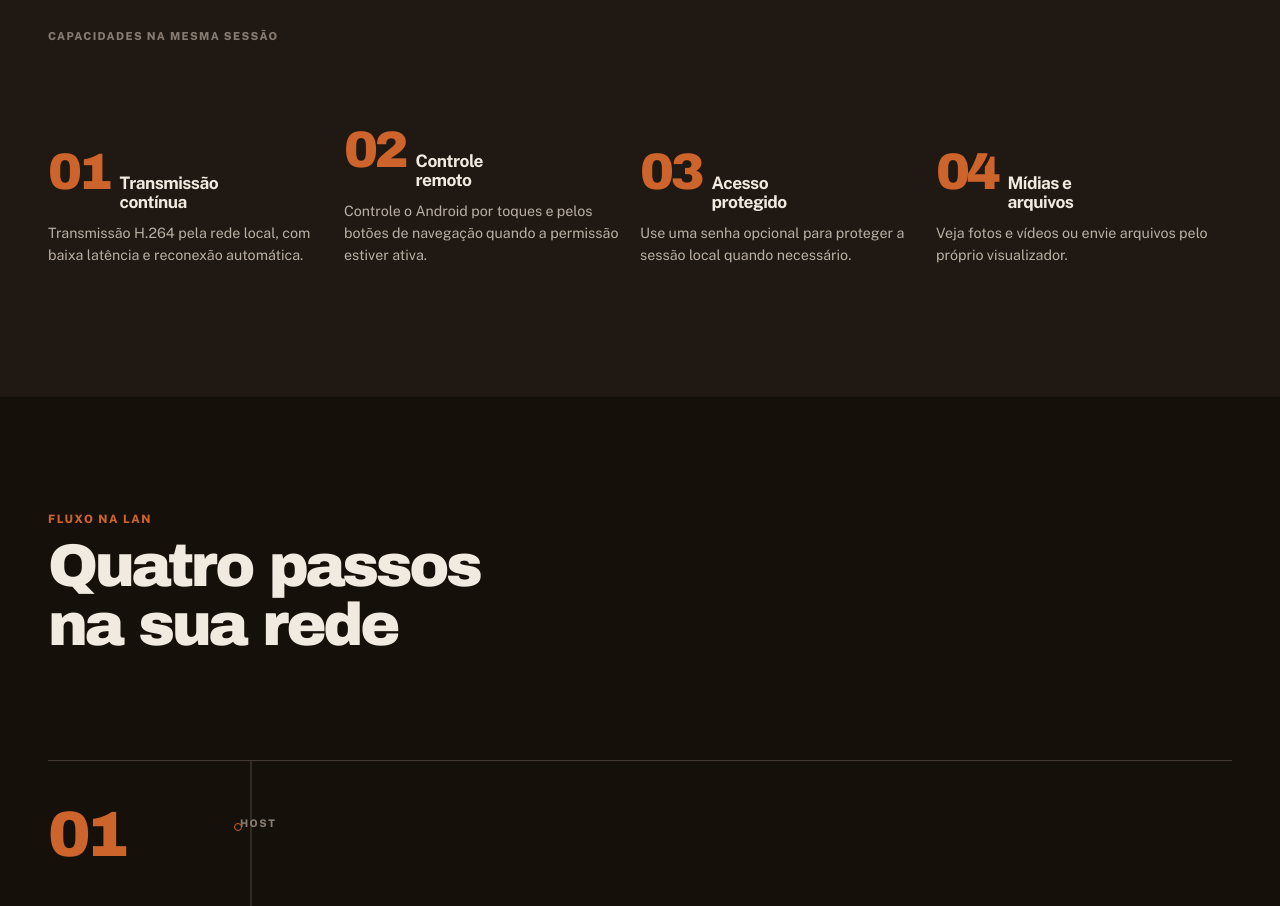
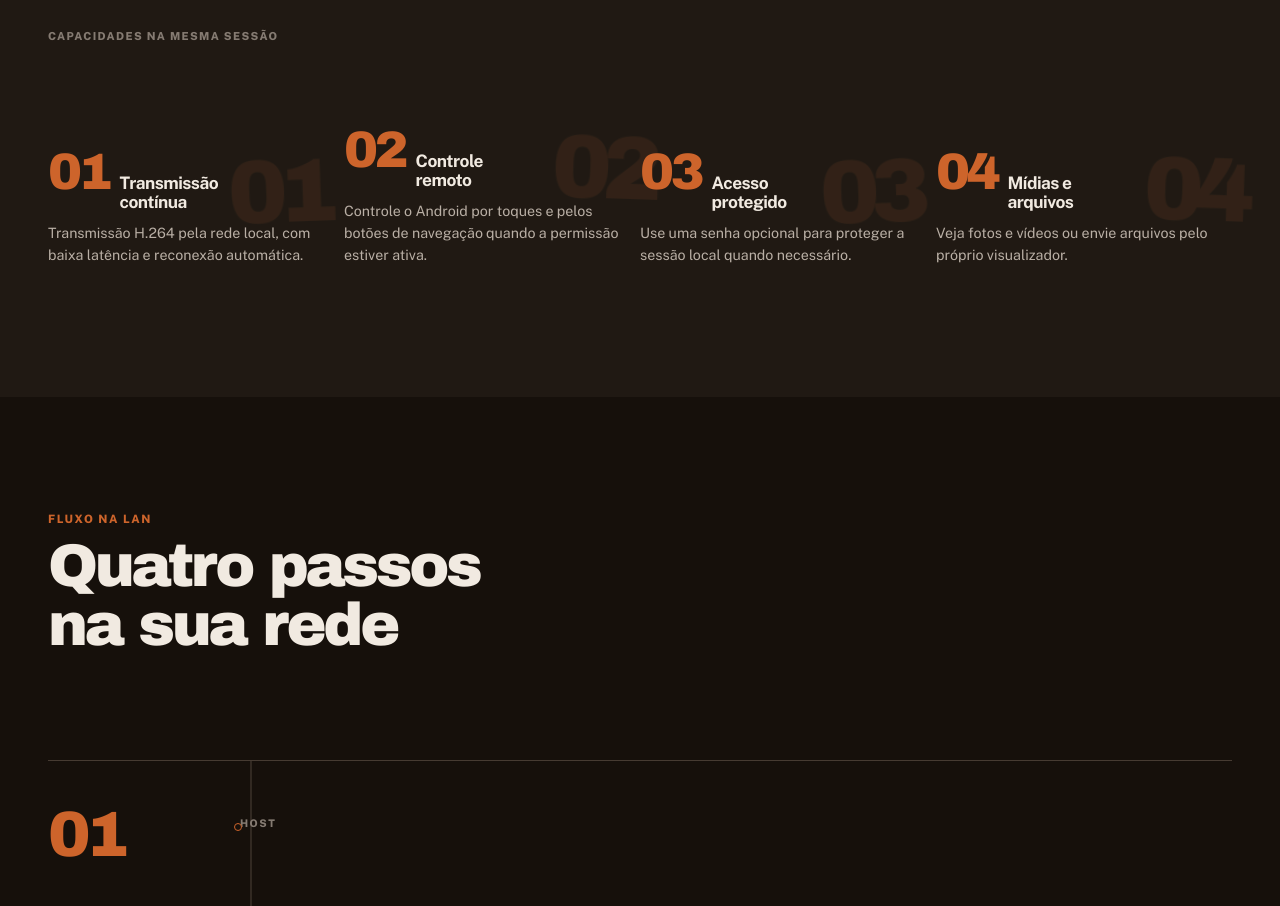
Before and after one commit to luingry/xsharect-landpage, a React (Vite) app: page / in a window 1280 px wide. Shown: the part 2160-3066 px from the top of the page. Built offline with nearby package versions, Linux system fonts and the light colour scheme.

Commit message:
fix: restore layered capability parallax

```diff
--- a/src/components/Showcase.css
+++ b/src/components/Showcase.css
@@ -150,10 +150,25 @@
   gap: 0.85rem;
   padding: 1.15rem 0;
 }
+.route-readout-mark {
+  position: absolute;
+  top: 0.35rem;
+  right: 0.15rem;
+  z-index: 0;
+  color: var(--accent);
+  font-family: var(--font-display);
+  font-size: clamp(3.5rem, 15vw, 5.2rem);
+  letter-spacing: -0.1em;
+  line-height: 0.8;
+  opacity: 0.12;
+  pointer-events: none;
+}
 .route-readout dt {
   display: grid;
   gap: 0.25rem;
   align-content: start;
+  position: relative;
+  z-index: 1;
 }
 .tap-number {
   color: var(--accent);
@@ -174,6 +189,8 @@
   color: var(--text-soft);
   font-size: 0.89rem;
   line-height: 1.55;
+  position: relative;
+  z-index: 1;
 }
 @media (min-width: 760px) {
   .signal-route {
@@ -236,6 +253,12 @@
     display: block;
     padding: 0;
     border: 0;
+  }
+  .route-readout-mark {
+    top: -0.5rem;
+    right: 0;
+    font-size: clamp(4.2rem, 7vw, 6.4rem);
+    opacity: 0.1;
   }
   .route-readout dt {
     display: flex;
@@ -310,6 +333,18 @@
       animation-timeline: view(block);
       animation-range: entry 8% exit 92%;
     }
+    .route-readout-01 .route-readout-mark,
+    .route-readout-03 .route-readout-mark {
+      animation: readout-mark-left linear both;
+      animation-timeline: view(block);
+      animation-range: entry 15% exit 88%;
+    }
+    .route-readout-02 .route-readout-mark,
+    .route-readout-04 .route-readout-mark {
+      animation: readout-mark-right linear both;
+      animation-timeline: view(block);
+      animation-range: entry 15% exit 88%;
+    }
   }
 }
 @keyframes technical-arc {
@@ -364,6 +399,22 @@
     transform: translate3d(0, 18px, 0);
   }
 }
+@keyframes readout-mark-left {
+  from {
+    transform: translate3d(-14px, 12px, 0) rotate(-2deg);
+  }
+  to {
+    transform: translate3d(14px, -12px, 0) rotate(2deg);
+  }
+}
+@keyframes readout-mark-right {
+  from {
+    transform: translate3d(14px, 10px, 0) rotate(2deg);
+  }
+  to {
+    transform: translate3d(-14px, -10px, 0) rotate(-2deg);
+  }
+}
 @media (max-width: 759px) and (prefers-reduced-motion: no-preference) {
   @supports (animation-timeline: view()) {
     .showcase::after {
@@ -377,6 +428,14 @@
     }
     .route-station-browser {
       animation-name: station-far-mobile;
+    }
+    .route-readout-01 .route-readout-mark,
+    .route-readout-03 .route-readout-mark {
+      animation-name: readout-mark-left-mobile;
+    }
+    .route-readout-02 .route-readout-mark,
+    .route-readout-04 .route-readout-mark {
+      animation-name: readout-mark-right-mobile;
     }
   }
 }
@@ -404,3 +463,19 @@
     transform: translate3d(0, 8px, 0);
   }
 }
+@keyframes readout-mark-left-mobile {
+  from {
+    transform: translate3d(-6px, 6px, 0);
+  }
+  to {
+    transform: translate3d(6px, -6px, 0);
+  }
+}
+@keyframes readout-mark-right-mobile {
+  from {
+    transform: translate3d(6px, 5px, 0);
+  }
+  to {
+    transform: translate3d(-6px, -5px, 0);
+  }
+}
--- a/src/components/Showcase.tsx
+++ b/src/components/Showcase.tsx
@@ -152,6 +152,9 @@ export function Showcase() {
               key={number}
               className={`route-readout route-readout-${number}`}
             >
+              <span className="route-readout-mark" aria-hidden="true">
+                {number}
+              </span>
               <dt>
                 <span className="tap-number">{number}</span>
                 <strong>{title}</strong>
```
Also changed, not shown: 1 other file (tests, documents, lock files or other folders).
